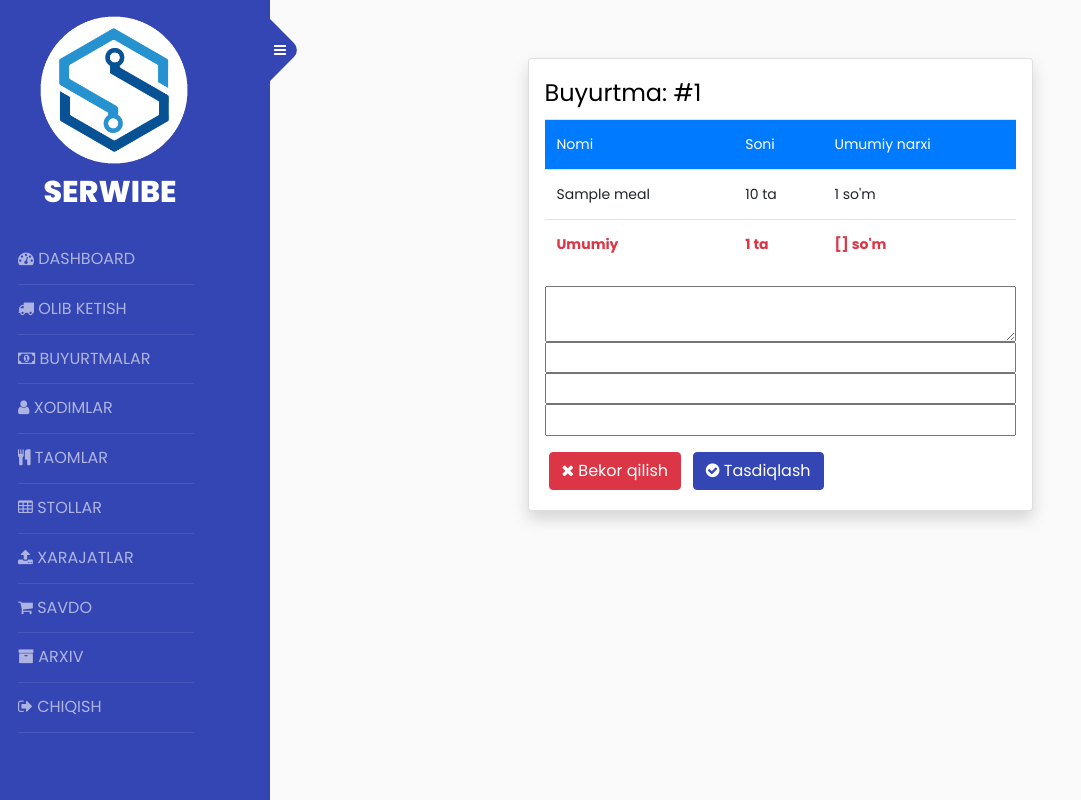
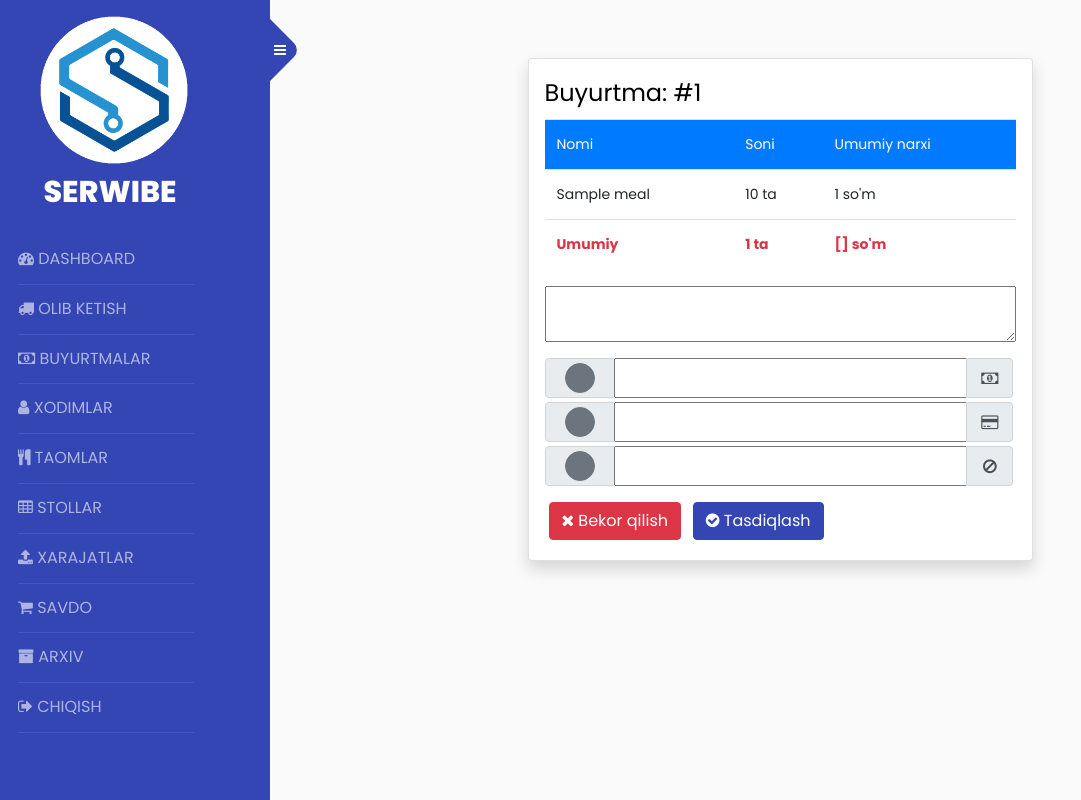
Before and after one commit to hasanbekme/SerWibe, a Django app: template templates/pickup/pickup_complate.html in a window 1280 px wide. Shown: the whole page, without its empty margins (0-1081 px from the left). Run offline with Django 3.2, Linux system fonts and the light colour scheme; the template is opened without the code that fills it: most values are stand-ins (such as "Sample title", 1, 10 or a date in 2020); form fields are guessed from the names that the template uses; some libraries are stand-ins or nearby versions.

Commit message:
compate compate design

```diff
--- a/templates/base.html
+++ b/templates/base.html
@@ -293,6 +293,34 @@
             box-shadow: 0px 0.9px 3px 2px #00000077;
             filter: grayscale(20%);
         }
+        .button-payyed > input{
+            width: 75%;
+            text-align: right;
+
+        }
+        .button-payyed > .input-group-prepend{
+            width: 15%;
+            cursor: pointer;
+        }
+        .button-payyed .input-group-text{
+            width: 100%;
+        }
+        .button-payyed .input-group-append{
+            width: 10%;
+            cursor: pointer;
+            text-align: center;
+        }
+        .input-group-append > .input-group-text{
+            text-align: center;
+            padding: 0;
+        }
+        .input-group-append > .input-group-text > i{
+            margin: auto;
+        }
+        #id_comment{
+            height: 50px;
+            padding: 8px;
+        }
     </style>
 </head>
 <body>
--- a/templates/foods/product.html
+++ b/templates/foods/product.html
@@ -43,7 +43,7 @@
                         <tr>
                             <td>{{ forloop.counter }}</td>
                             <td>{{ food.title }}</td>
-                            <td><img src="{{ food.photo }}" style="height: 50px;" alt="image"></td>
+                            <td><img src="{{ food.photo }}" style="height: 50px; width: 50px" alt="image"></td>
                             {% if food.is_available %}
                                 <td class="text-center"><i class="fa fa-check-circle" aria-hidden="true"
                                                            style="font-size: 2em; color:green"></i></td>
@@ -109,7 +109,7 @@
                         <tr>
                             <td class="text-center">{{ forloop.counter }}</td>
                             <td>{{ i.title }}</td>
-                            <td class="text-center"><img src="{{ i.photo }}" style="height: 50px;" alt="image"></td>
+                            <td class="text-center"><img src="{{ i.photo }}" style="height: 50px; width: 50px" alt="image"></td>
                             {% if i.is_available %}
                                 <td class="text-center"><i class="fa fa-check-circle" aria-hidden="true"
                                                            style="font-size: 2em; color:green"></i></td>
--- a/templates/pickup/pickup_complate.html
+++ b/templates/pickup/pickup_complate.html
@@ -26,9 +26,47 @@
                     </tr>
                 </table>
                 {{ form.comment }}
-                {{ form.cash_money }}
-                {{ form.credit_card }}
-                {{ form.debt_money }}
+                <div class="input-group mt-3 button-payyed">
+                  <div class="input-group-prepend" onclick="money_cash()">
+                    <span class="input-group-text p-1 text-center">
+                        <button type="button" class="btn btn-secondary cash_money" id="cash_money"  style="margin: auto; width:30px; height:30px; border-radius: 50%;"></button>
+                    </span>
+                </div>
+                    {{ form.cash_money }}
+                    <div class="input-group-append" onclick="money_cash()">
+                    <span class="input-group-text">
+                        <i class="fa fa-money"></i>
+                    </span>
+                    </div>
+                </div>
+                <div class="input-group mt-1 button-payyed">
+                  <div class="input-group-prepend" onclick="credit_card()">
+                    <span class="input-group-text p-1 text-center" >
+                        <button type="button" class="btn btn-secondary credit_card" id="credit_card"  style="margin: auto; width:30px; height:30px; border-radius: 50%;"></button>
+                    </span>
+                  </div>
+                    {{ form.credit_card }}
+                    <div class="input-group-append" onclick="credit_card()">
+                      <span class="input-group-text">
+                          <i class="fa fa-credit-card"></i>
+                      </span>
+                    </div>
+                </div>
+                <div class="input-group mt-1 button-payyed">
+                  <div class="input-group-prepend" onclick="debt()">
+                    <span class="input-group-text p-1 text-center" >
+                        <button type="button" class="btn btn-secondary debt_money" id="debt_money"  style="margin: auto; width:30px; height:30px; border-radius: 50%;"></button>
+                    </span>
+                  </div>
+                    {{ form.debt_money }}
+                    <div class="input-group-append"  onclick="debt()">
+                      <span class="input-group-text">
+                          <i class="fa fa-ban"></i>
+                      </span>
+                    </div>
+                </div>
+
+
                 <div class="mr-auto">
                     <a href="{% url 'orders' %}" type="button" class="btn btn-danger m-1 mt-3"><i class="fa fa-times"
                                                                                                   aria-hidden="true"></i>
@@ -39,22 +77,76 @@
             </div>
         </div>
     </form>
+
     <script type="text/javascript">
-        document.getElementById("id_payment_type").style.display = "none";
-
-        function changed(pressed = 0) {
-            if ((pressed != 2 && document.getElementById("checkbox").checked) || pressed == 1) {
-                document.getElementById("checkbox").checked = true;
-                document.getElementById("id_payment_type").value = "credit_card";
-                document.getElementById("ccard").className = "btn m-2 btn-success col-2";
-                document.getElementById("money").className = "btn m-2 btn-secondary col-2";
-            } else {
-                document.getElementById("checkbox").checked = false;
-                document.getElementById("id_payment_type").value = "cash";
-                document.getElementById("money").className = "btn m-2 btn-success col-2";
-                document.getElementById("ccard").className = "btn m-2 btn-secondary col-2";
+        var totalsumm = {{ order.needed_payment }};
+        document.getElementById('id_comment').placeholder = "Izoh";
+        var payment_inputs = document.getElementsByTagName("input");
+        var payment_buttons = document.getElementsByTagName("buttons");
+        payment_inputs[1].placeholder = "Naqt pul";
+        payment_inputs[2].placeholder = "Plastik karta";
+        payment_inputs[3].placeholder = "To`lanmagan";
+        function back_function(){
+            if (payment_inputs[1].value>0){
+                document.getElementById('cash_money').className = "btn btn-primary";
             }
-
+            else{
+                document.getElementById('cash_money').className = "btn btn-secondary";
+            }
+            if (payment_inputs[2].value>0){
+                document.getElementById('credit_card').className = "btn btn-primary";
+            }
+            else{
+                document.getElementById('credit_card').className = "btn btn-secondary";
+            }
+            if (payment_inputs[3].value>0){
+                document.getElementById('debt_money').className = "btn btn-primary";
+            }
+            else{
+                document.getElementById('debt_money').className = "btn btn-secondary";
+            }
+        }
+        function money_cash(){
+            if (payment_inputs[2].value*1+payment_inputs[3].value*1==totalsumm){
+                payment_inputs[1].value=totalsumm;
+                payment_inputs[2].value="";
+                payment_inputs[3].value="";
+            }
+            else if(payment_inputs[2].value*1+payment_inputs[3].value*1>0){
+                payment_inputs[1].value=totalsumm - (payment_inputs[2].value*1+payment_inputs[3].value*1);
+            }
+            else{
+                payment_inputs[1].value=totalsumm;
+            }
+            back_function()
+        }
+        function credit_card(){
+            if (payment_inputs[1].value*1+payment_inputs[3].value*1==totalsumm){
+                payment_inputs[2].value=totalsumm;
+                payment_inputs[1].value="";
+                payment_inputs[3].value="";
+            }
+            else if(payment_inputs[1].value*1+payment_inputs[3].value*1>0){
+                payment_inputs[2].value=totalsumm - (payment_inputs[1].value*1+payment_inputs[3].value*1);
+            }
+            else{
+                payment_inputs[2].value=totalsumm;
+            }
+            back_function()
+        }
+        function debt(){
+            if (payment_inputs[1].value*1+payment_inputs[2].value*1==totalsumm){
+                payment_inputs[3].value=totalsumm;
+                payment_inputs[1].value="";
+                payment_inputs[2].value="";
+            }
+            else if(payment_inputs[1].value*1+payment_inputs[2].value*1>0){
+                payment_inputs[3].value=totalsumm - (payment_inputs[1].value*1+payment_inputs[2].value*1);
+            }
+            else{
+                payment_inputs[3].value=totalsumm;
+            }
+            back_function()
         }
     </script>
 {% endblock %}
```
Also changed, not shown: web/migrations/0004_alter_category_printer.py (added).
